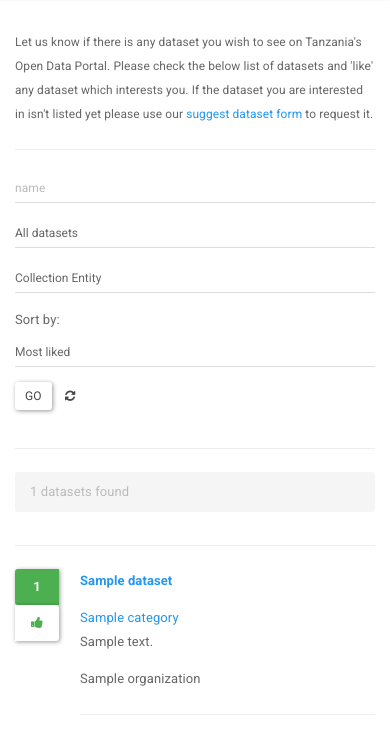
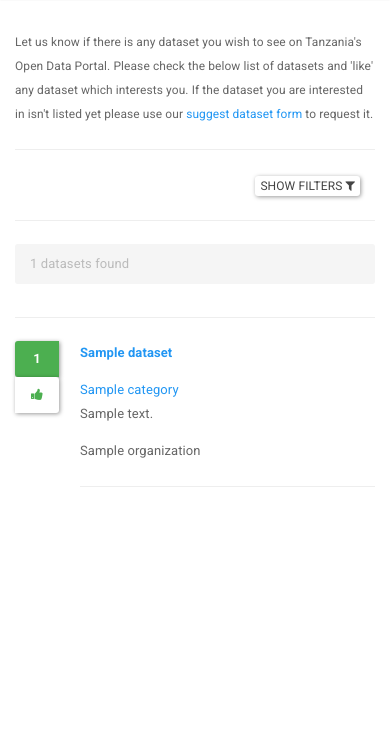
Before and after one commit to WorldBank-Transport/suggestdataset, a Django app: template datasets/templates/datasets/dataset_list.html in a window 390 px wide. Shown: the part 66-820 px from the top of the page. Run offline with Django 3.2, Linux system fonts and the light colour scheme; tables that the repository leaves empty hold one stand-in row (values such as "Sample post"); the template is opened without the code that fills it: values that come from a table or form of the project are taken from there, most other values are stand-ins (such as "Sample title", 1, 10 or a date in 2020); parts of the project's set-up code (start-up, migrations or seed data) failed here and were passed over; some libraries are stand-ins or nearby versions.

Commit message:
toggle filter view on mobile

```diff
--- a/datasets/templates/datasets/dataset_list.html
+++ b/datasets/templates/datasets/dataset_list.html
@@ -25,7 +25,14 @@
 {% endblock %}
 
 {% block page_header %}
-    <div class="row">
+    <div class="container text-right hidden-lg hidden-sm">
+        <button class="btn btn-default btn-xs" id="list-filters-toggle"
+                type="button" data-toggle="collapse"
+                data-target="#list-filters-container">
+            {% trans 'Show filters' %} <i class="fa fa-filter"></i>
+        </button>
+    </div>
+    <div class="row collapse" id="list-filters-container">
         <form class="form-inline">
             <div class="form-group col-sm-3">
                 <label class="sr-only">{{ filter.form.name.label }}</label>
@@ -96,3 +103,24 @@
     </div>
 
 {% endblock content %}
+
+{% block extra_js %}
+    <script>
+        function configureFilterVisibility(){
+            if ($(document).width() < 768 ) {
+                $('#list-filters-container').addClass('collapse');
+            } else {
+                $('#list-filters-container').removeClass('collapse in');
+            }
+            $('#list-filters-container').on('shown.bs.collapse', function () {
+                $('#list-filters-toggle').text("{% trans 'Hide filters' %}")
+            })
+            $('#list-filters-container').on('hidden.bs.collapse', function () {
+                $('#list-filters-toggle').text("{% trans 'Show filters' %}")
+            })
+        };
+
+        $(window).on("resize", configureFilterVisibility);
+        $(document).on("ready", configureFilterVisibility);
+    </script>
+{% endblock %}
```
